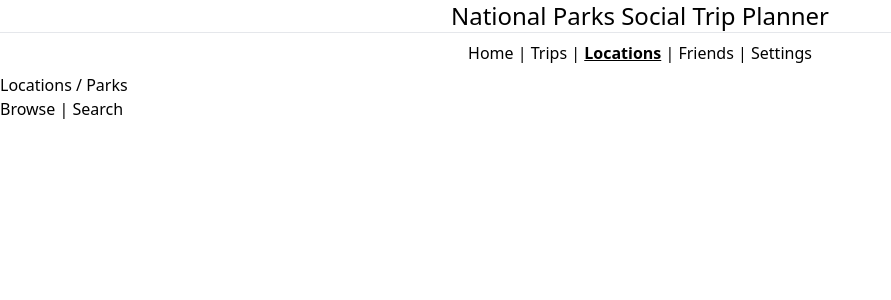
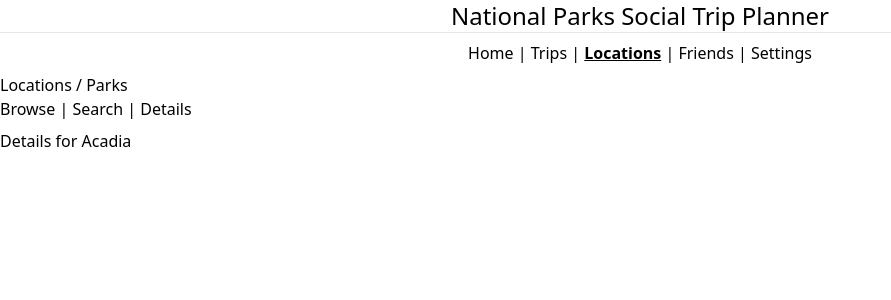
Before and after one commit to speedingplanet/frontend-bootcamp-trip-planner, a React (Vite) app: page /locations/details in a window 1280 px wide. Shown: the top 300 px of the page, without its empty margins (0-891 px from the left). Built offline with nearby package versions, Linux system fonts and the light colour scheme.

Commit message:
Details view prototyping

```diff
--- /dev/null
+++ b/src/locations/LocationDetails.tsx
@@ -0,0 +1,9 @@
+import { Park } from '../social-trips-types';
+
+type LocationDetailsProps = { park: Park };
+
+function LocationDetails({ park }: LocationDetailsProps) {
+	return <div>Details for {park.name}</div>;
+}
+
+export default LocationDetails;
--- a/src/locations/LocationsManager.tsx
+++ b/src/locations/LocationsManager.tsx
@@ -3,6 +3,7 @@ import BrowseLocations from './BrowseLocations';
 import SearchLocations from './SearchLocations';
 import parks from '../data/parks-shorter.json';
 import { Park } from '../social-trips-types';
+import LocationDetails from './LocationDetails';
 
 function LocationsManager() {
 	return (
@@ -23,6 +24,15 @@ function LocationsManager() {
 						Search
 					</NavLink>
 				</span>
+				&nbsp;|&nbsp;
+				<span>
+					<NavLink
+						to="details"
+						className="hover:underline"
+					>
+						Details
+					</NavLink>
+				</span>
 			</nav>
 			<Routes>
 				<Route
@@ -33,6 +43,10 @@ function LocationsManager() {
 					path="search"
 					element={<SearchLocations />}
 				/>
+				<Route
+					path="details"
+					element={<LocationDetails park={parks[1]} />}
+				/>
 			</Routes>
 		</section>
 	);
--- a/src/social-trips-types.ts
+++ b/src/social-trips-types.ts
@@ -53,7 +53,7 @@ interface Comment {
 export interface Destination {
 	id: string;
 	fullName: string;
-	shortName: string;
+	shortName?: string;
 	location?: Address | LatLong | string;
 }
 
```
